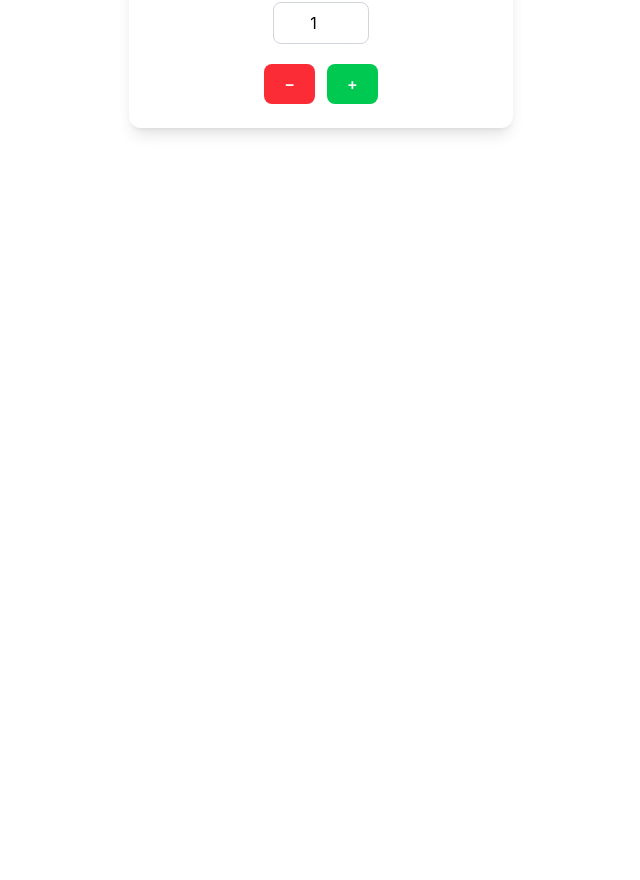
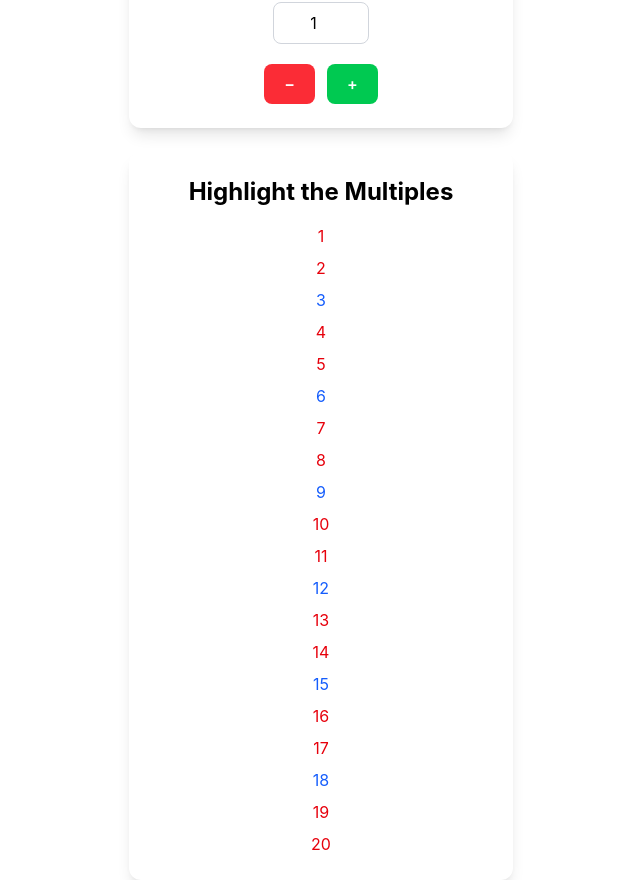
Before and after one commit to Fizzmedia/React-useState, a React (Vite) app: page / in a window 1280 px wide. Shown: the part 586-1466 px from the top of the page, without its empty margins (319-959 px from the left). Before the commit the page ends 800 px from the top, so only its background shows below. Built offline with nearby package versions, Linux system fonts and the light colour scheme.

Commit message:
Add Multiples Component

```diff
--- a/src/App.jsx
+++ b/src/App.jsx
@@ -1,6 +1,7 @@
 import Counter from "./components/Counter.jsx"
 import LightSwitch from "./components/LightSwitch"
 import StepCounter from "./components/StepCounter.jsx"
+import Multiples from "./components/Multipless.jsx"
 
 function App() {
   return (
@@ -8,6 +9,7 @@ function App() {
       <Counter />
       <LightSwitch />
       <StepCounter />
+      <Multiples />
     </>
   )
 }
--- /dev/null
+++ b/src/components/Multipless.jsx
@@ -0,0 +1,19 @@
+function Multiples() {
+    const numbers = [1, 2, 3, 4, 5, 6, 7, 8, 9, 10, 11, 12, 13, 14, 15, 16, 17, 18, 19, 20]
+
+    return (
+        <div className="max-w-sm mx-auto mt-6 p-6 text-center rounded-xl shadow-lg bg-white">
+            <h2 className="text-2xl font-bold mb-4">Highlight the Multiples</h2>
+
+            <div className="space-y-2">
+                {numbers.map((number) => (
+                    <p className={number % 3 === 0 ? "text-blue-600" : "text-red-600"}>
+                        {number}
+                    </p>
+                ))}
+            </div>
+        </div>
+    )
+}
+
+export default Multiples
```
